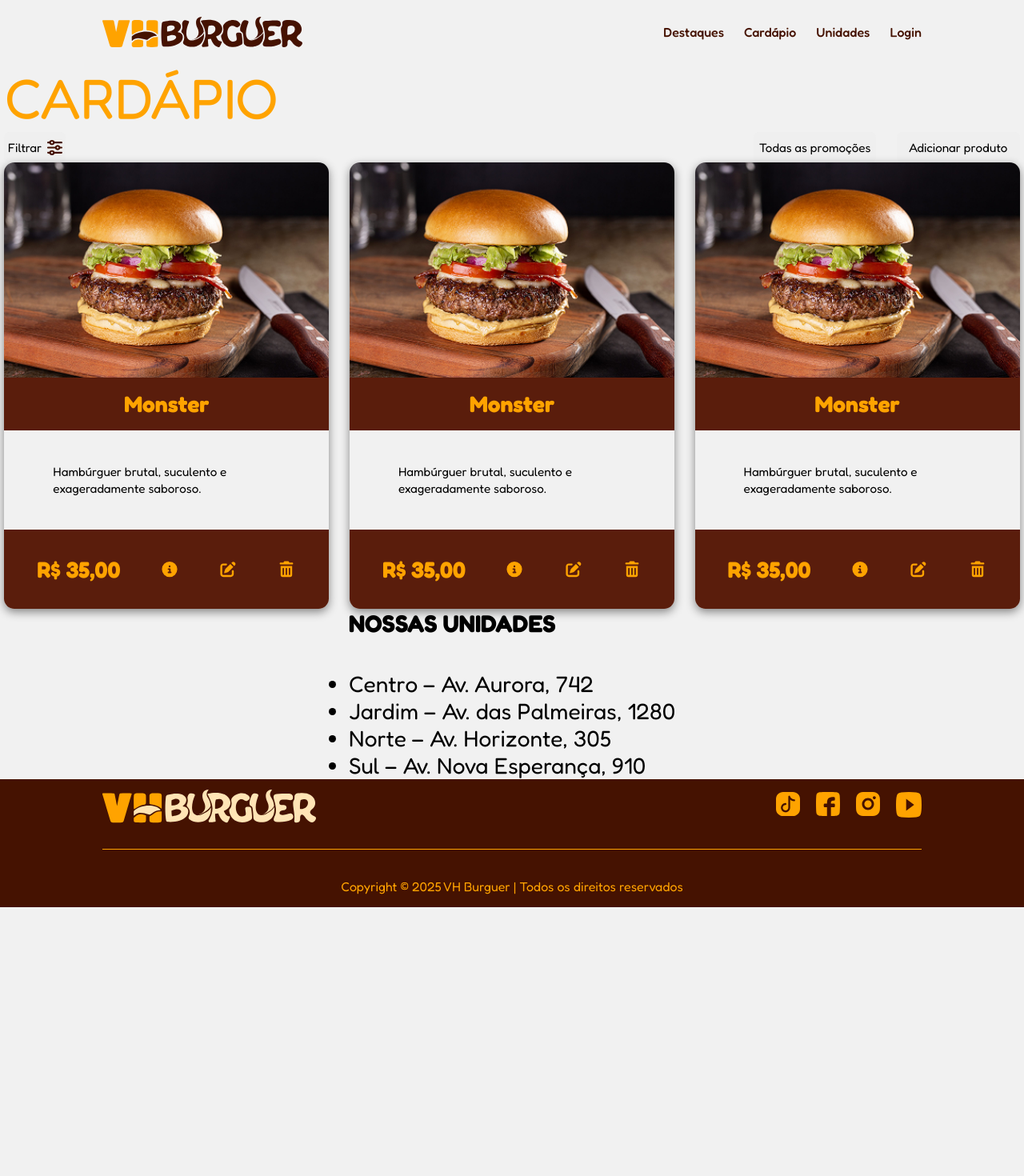
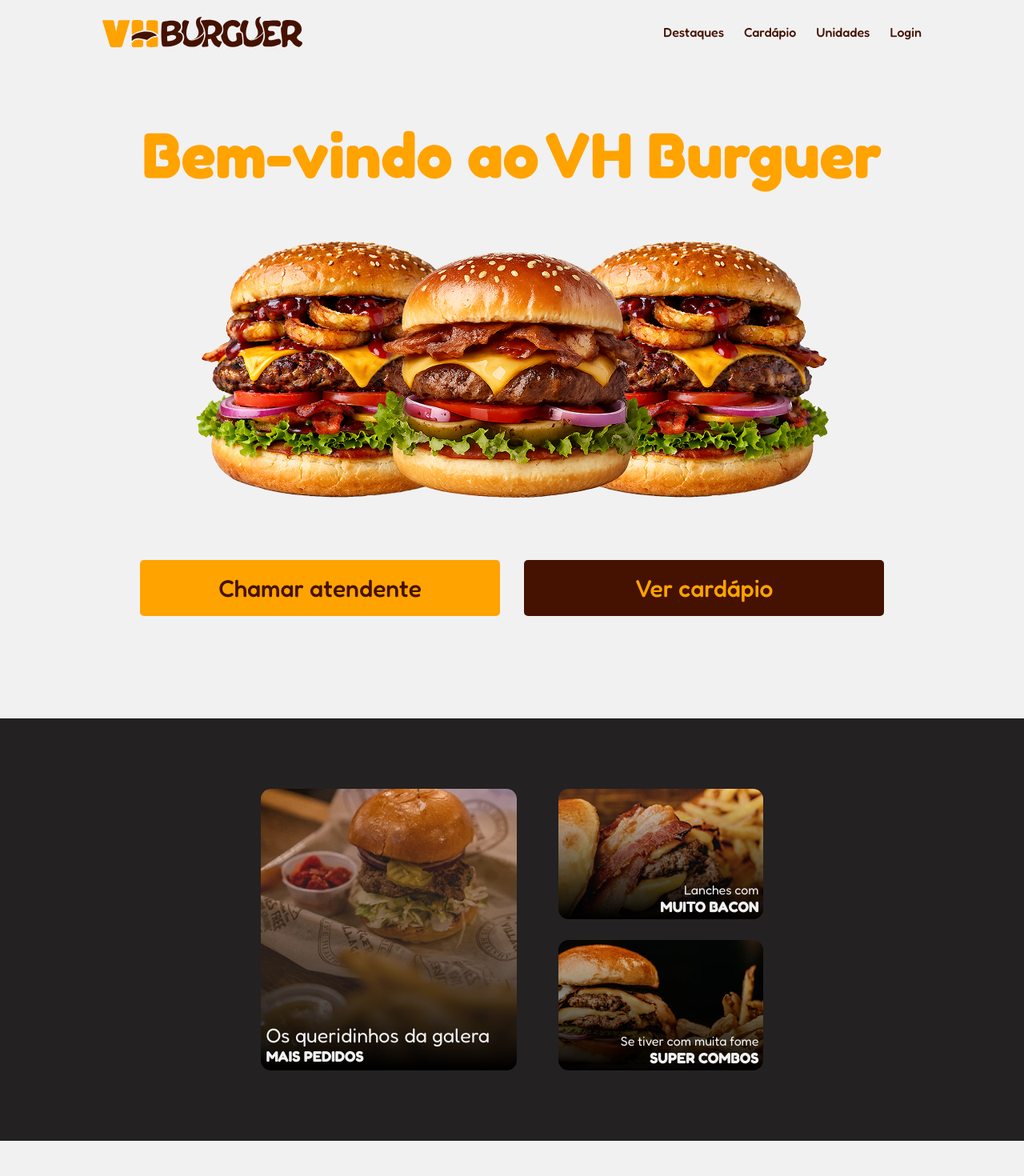
Before and after one commit to nicollasOR/react-nextjs-study, a Next.js app in the folder nextjs/vh-burguer/: page /home in a window 1280 px wide. Shown: the top 1470 px of the page at 80% size. Before the commit the page ends 1134 px from the top, so only its background shows below. Built offline with nearby package versions, Linux system fonts and the light colour scheme.

Commit message:
♻️  feat: refactoring html ♻️

```diff
--- a/nextjs/vh-burguer/src/pages/home/index.tsx
+++ b/nextjs/vh-burguer/src/pages/home/index.tsx
@@ -9,8 +9,7 @@
         <>
         <Header/>
         <main id={styles.main}>
-            {
-            /* <section className={`styles.banner} style_guide`}>
+             <section className={`${styles.banner} layout_guide`}>
                 <h1>Bem-vindo ao VH Burguer</h1>
                 <img src="../imgs/foto_de_hamburgueres.png"  alt="" />
                 <div id={styles.nav_links}>
@@ -19,7 +18,7 @@
                 </div>
             </section>
 
-            <section className={`${styles.destaques} style_guide`}>
+            <section className={`${styles.destaques} layout_guide`}>
             <article id={styles.lado_esq}>
                 <p>Os queridinhos da galera</p>
                 <h3>MAIS PEDIDOS</h3>
@@ -34,11 +33,10 @@
                         <h3>SUPER COMBOS</h3>
                     </article>
                 </div>
-            </section> */}
+            </section>
                 <ListaProduto/>
 
-            <section id={`${styles.unidades} layout_guide`}>
-            {/* <section className={styles.unidades}> */}
+            <section className={`${styles.unidades} layout_guide`}>
                 <div id={styles.img}></div>
                 <ul  id={styles.textos_direita}>
                     <h5>NOSSAS UNIDADES</h5>
```
